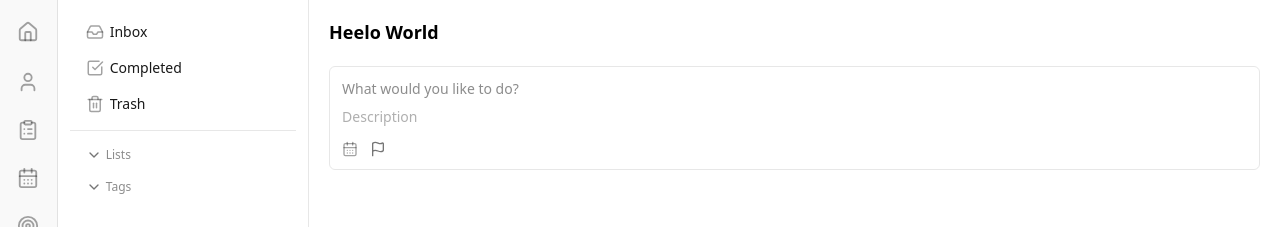
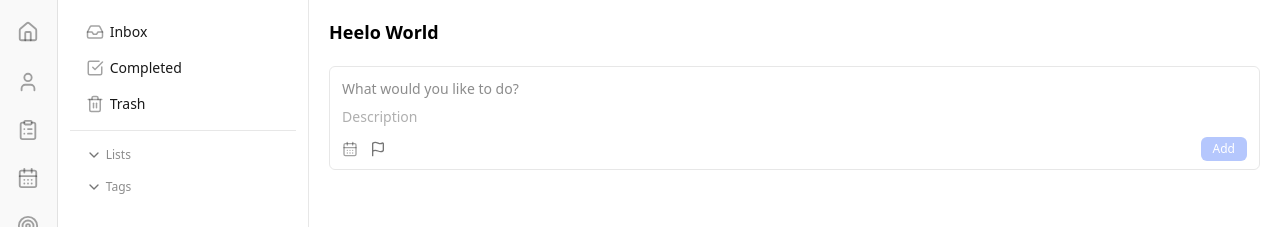
Before and after one commit to anishpawaskar/aimly-frontend, a React (Vite) app: page /projects/1/tasks in a window 1280 px wide. Shown: the top 227 px of the page. Built offline with nearby package versions, Linux system fonts and the light colour scheme.

Commit message:
feat: create submit handler

```diff
--- a/src/components/forms/task-form.jsx
+++ b/src/components/forms/task-form.jsx
@@ -11,6 +11,7 @@ import {
   PriorityMenuContent,
   PriorityMenuTrigger,
 } from "../tasks/priority-menu";
+import { Button } from "../primitive/button";
 
 export const TaskForm = () => {
   const [formData, setFormData] = useState({
@@ -22,10 +23,16 @@ export const TaskForm = () => {
   const [date, setDate] = useState(null);
   const [priority, setPriority] = useState(0);
 
+  const isAddBtnDisabled = formData.title === "" && formData.content === "";
+
   const handleOnChange = (e) => {
     const { name, value } = e.target;
 
     setFormData((prevFormData) => ({ ...prevFormData, [name]: value }));
+  };
+
+  const handleSubmit = () => {
+    console.log("submit form");
   };
 
   return (
@@ -89,6 +96,15 @@ export const TaskForm = () => {
             <PriorityMenuContent />
           </PriorityMenu>
         </div>
+        <Button
+          size={"xs"}
+          variant={"primary"}
+          className={"text-xs"}
+          disabled={isAddBtnDisabled}
+          onClick={handleSubmit}
+        >
+          Add
+        </Button>
       </div>
     </div>
   );
```
